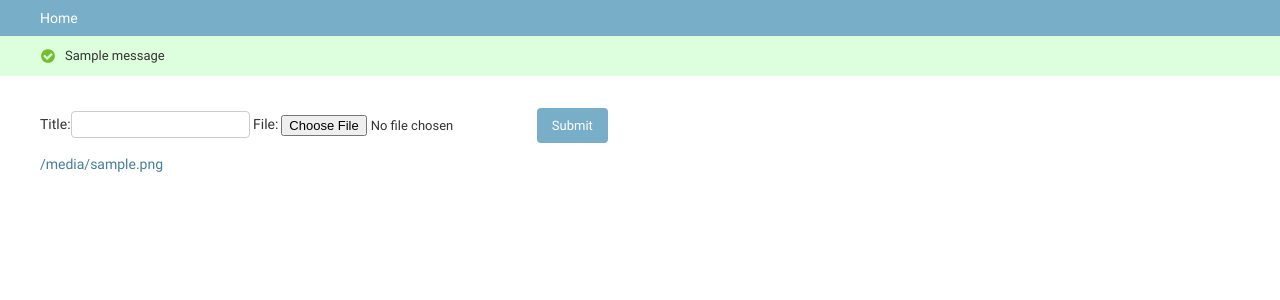
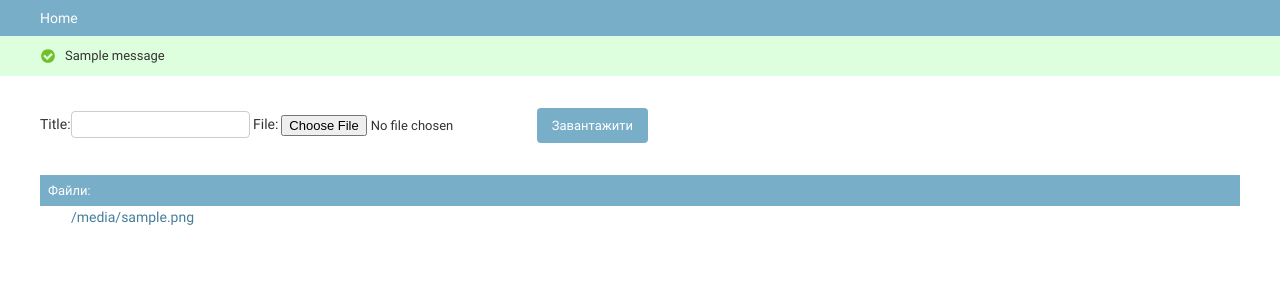
Before and after one commit to kotanskiy/zvp_server, a Django app: template templates/student_uploader/index.html in a window 1280 px wide. Shown: the part 48-348 px from the top of the page. Run offline with Django 3.2, Linux system fonts and the light colour scheme; tables that the repository leaves empty hold one stand-in row (values such as "Sample post"); the template is opened without the code that fills it: values that come from a table or form of the project are taken from there, most other values are stand-ins (such as "Sample title", 1, 10 or a date in 2020); one stand-in notice (Sample message) is shown; parts of the project's set-up code (start-up, migrations or seed data) failed here and were passed over.

Commit message:
Add html

```diff
--- a/templates/student_uploader/index.html
+++ b/templates/student_uploader/index.html
@@ -3,13 +3,24 @@
 {% load static %}
 
 {% block content %}
+    <div class="module">
     <form enctype="multipart/form-data" method="POST">
         {% csrf_token %}
         {{ form }}
-        <input type="submit" value="Submit" />
+        <input type="submit" value="Завантажити" />
     </form>
-    <h3>{{ message }}</h3>
+    </div>
+{% endblock %}
+
+{% block sidebar %}
+    <div class="module">
+    <table>
+        <h2>Файли:</h2>
+
       {% for file in directory %}
-          <a href="/download?&filename={{ file }}">{{ file }}</a>
+          <ul class="actionlist"><a target="_blank" href="/download?&filename={{ file }}">{{ file }}</a></ul>
       {% endfor %}
+
+    </table>
+    </div>
 {% endblock %}
```
Also changed, not shown: student_uploader/views.py (+4 -4 lines), 4 other files.
